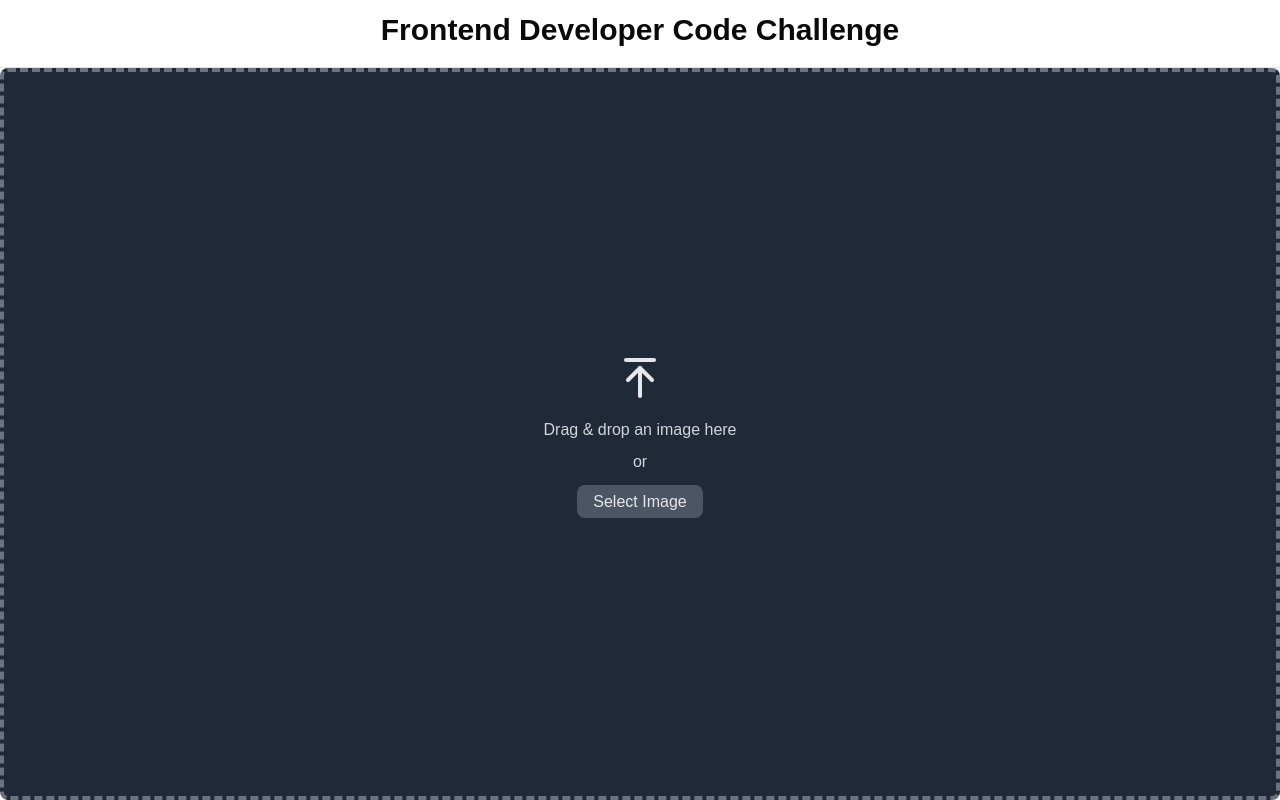
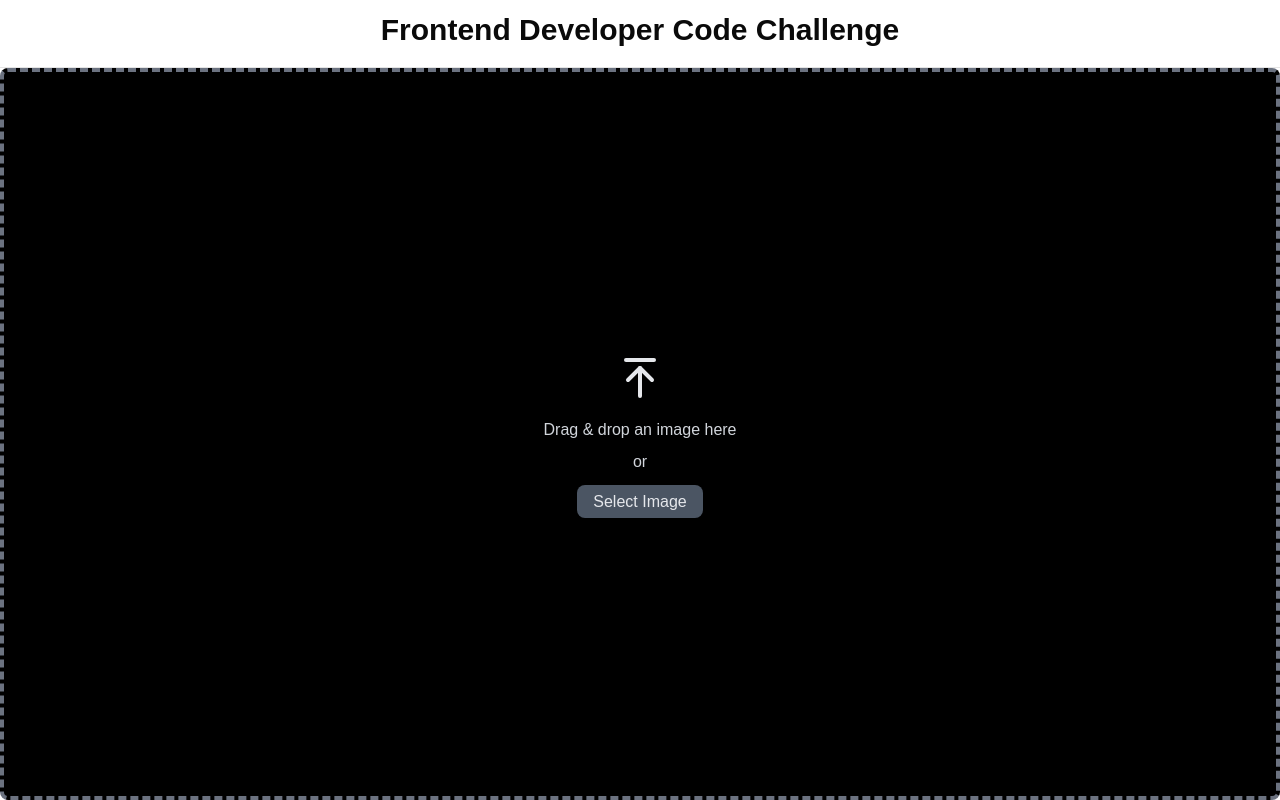
Before and after one commit to thoriqdharmawan/honcho-job-task, a Next.js app: page / in a window 1280 px wide. Built offline with nearby package versions, Linux system fonts and the light colour scheme.

Commit message:
fix(upload): minor style and file naming

```diff
--- a/components/pages/filter/FilterProcessImage.tsx
+++ b/components/pages/filter/FilterProcessImage.tsx
@@ -21,8 +21,8 @@ const ProcessImage: React.FC = () => {
           alt="Processed image"
           className="h-auto max-h-full w-auto"
           src={imgUrl || ""}
-          width={400}
-          height={400}
+          width={720}
+          height={720}
         />
       </div>
     </div>
--- a/components/pages/upload-image/UploadImage.tsx
+++ b/components/pages/upload-image/UploadImage.tsx
@@ -1,10 +1,9 @@
+import { MAX_FILE_SIZE } from "@/constant/global";
 import { cn } from "@/lib/utils";
 import { useImageAdjustmentContext } from "@/providers/ImageAdjustmentProvider";
 import { ArrowUpToLine } from "lucide-react";
 import Image from "next/image";
 import { useState } from "react";
-
-const MAX_FILE_SIZE = 2 * 1024 * 1024; // 2MB in bytes
 
 const UploadImage = () => {
   const { image, inputImgRef, setImage } = useImageAdjustmentContext();
@@ -26,7 +25,7 @@ const UploadImage = () => {
       imgUrl: fileUrl,
       originalImage: fileUrl,
       meta: {
-        name: file.name,
+        name: file.name.split(".")?.slice(0, -1)?.join("."),
         size: file.size,
       },
     }));
@@ -65,8 +64,8 @@ const UploadImage = () => {
           className={cn(
             "flex h-full w-full items-center justify-center rounded-lg border-4 border-dashed p-6 text-center transition-colors duration-300 ease-in-out",
             {
-              "border-white bg-gray-700": dragging,
-              "border-gray-500 bg-gray-800": !dragging,
+              "border-white bg-gray-900": dragging,
+              "border-gray-500 bg-black": !dragging,
             },
           )}
           onDragOver={handleDragOver}
@@ -91,7 +90,7 @@ const UploadImage = () => {
         </div>
       )}
       {processedImg && (
-        <div className="relative flex h-full w-full items-center justify-center bg-gray-900">
+        <div className="relative flex h-full w-full items-center justify-center bg-black">
           <Image
             ref={inputImgRef}
             alt="Processed image"
--- a/constant/global.ts
+++ b/constant/global.ts
@@ -49,3 +49,6 @@ export const IMAGE_FORMAT_OPTIONS: ImageFormatOption[] = [
     label: "WEBP",
   },
 ];
+
+
+export const MAX_FILE_SIZE = 2 * 1024 * 1024; // 2MB in bytes
```
